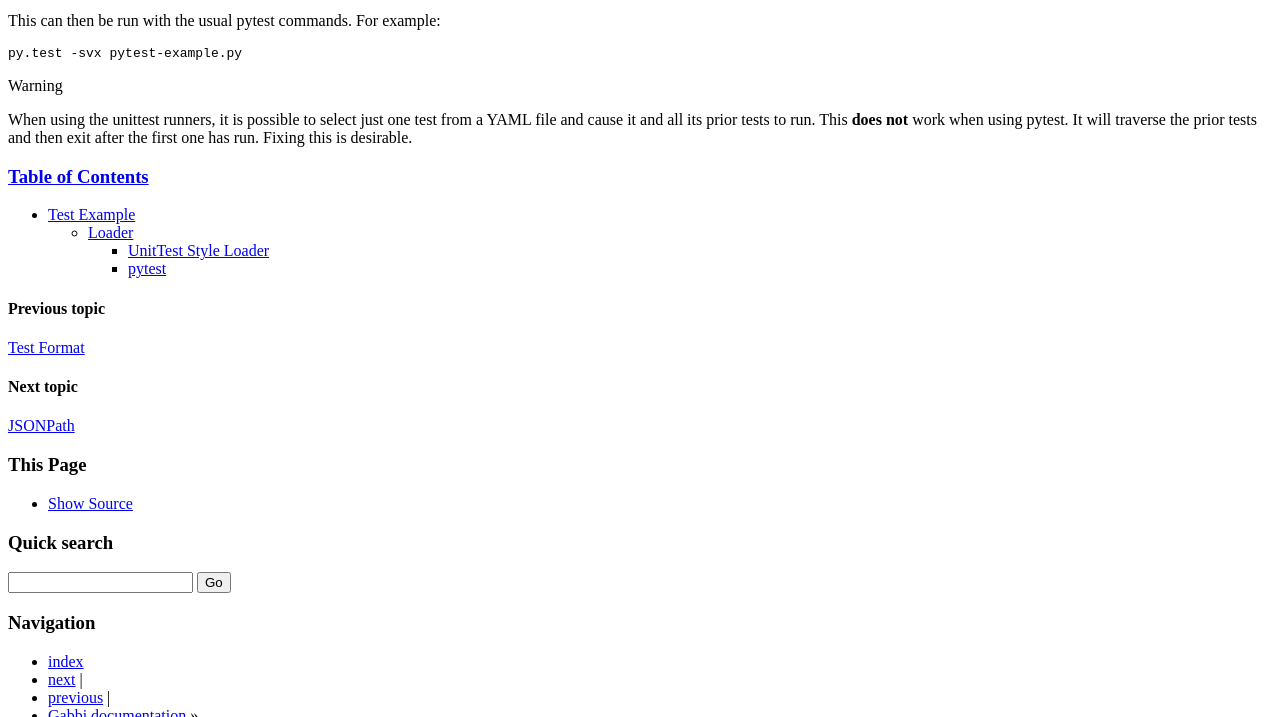
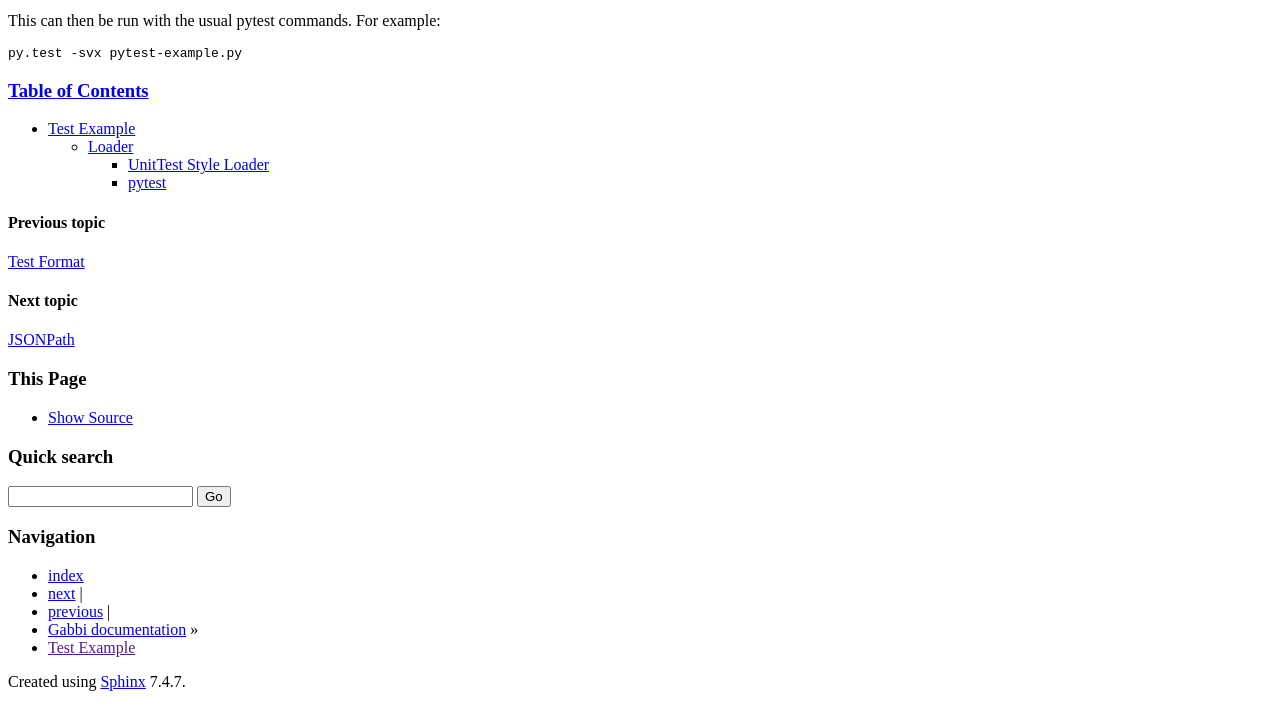
Before and after one commit to cdent/gabbi, a Sphinx documentation site: the page built from docs/source/example.rst, in a window 1280 px wide and 900 px high, scrolled down 4404 px, cut to the strip 183-900 px from the top of the window. Built offline with Sphinx 7.4.7, drawn with Linux system fonts in a browser that asks for light colours; comment, search, counter and statistics services are not loaded.

Commit message:
Update date pytest docs
To remove warning about missing functionality.

```diff
--- a/README.rst
+++ b/README.rst
@@ -13,9 +13,8 @@ more details on features and formats.
 
 Gabbi is tested with Python 2.7, 3.4, 3.5 and pypy.
 
-Tests can be run using `unittest`_ style test runners, `pytest`_ (with
-one limitation described in the docs) or from the command line with
-a `gabbi-run`_ script.
+Tests can be run using `unittest`_ style test runners, `pytest`_
+or from the command line with a `gabbi-run`_ script.
 
 There is a `gabbi-demo`_ repository which provides a tutorial via
 its commit history. The demo builds a simple API using gabbi to
--- a/docs/source/example.rst
+++ b/docs/source/example.rst
@@ -72,12 +72,6 @@ This can then be run with the usual pytest commands. For example::
 
    py.test -svx pytest-example.py
 
-.. warning:: When using the unittest runners, it is possible to select
-             just one test from a YAML file and cause it and all its
-             prior tests to run. This **does not** work when using
-             pytest. It will traverse the prior tests and then exit
-             after the first one has run. Fixing this is desirable.
-
 .. _source distribution: https://github.com/cdent/gabbi
 .. _the tutorial repo: https://github.com/cdent/gabbi-demo
 .. _pytest: http://pytest.org/
```
